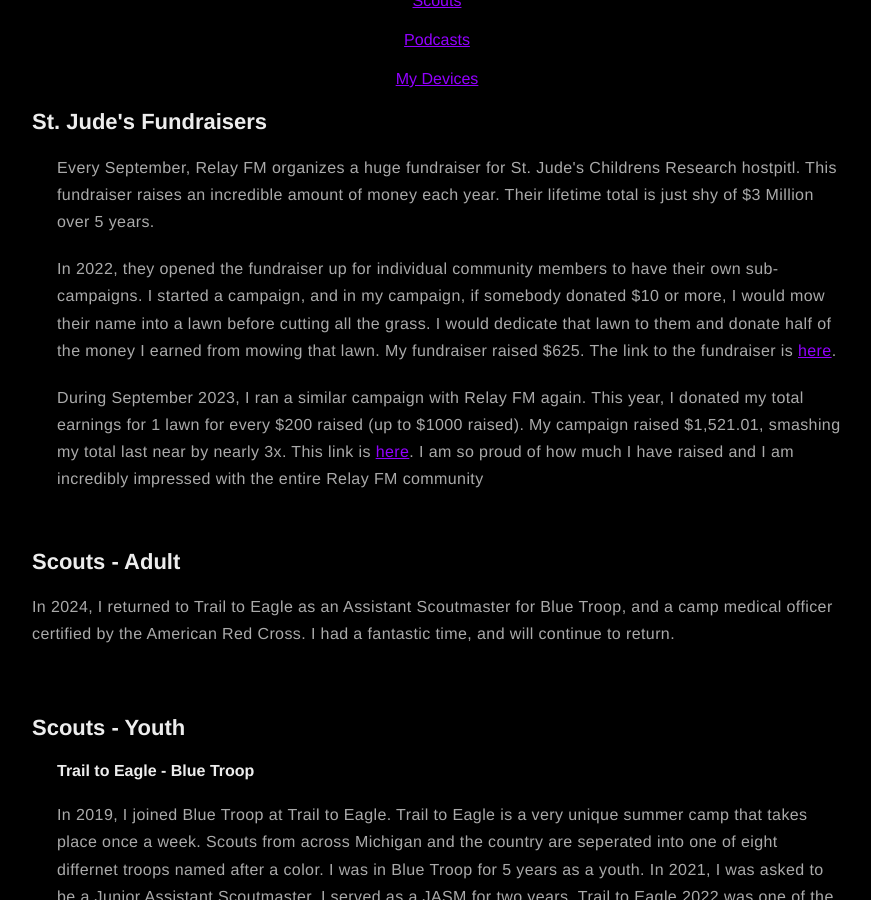
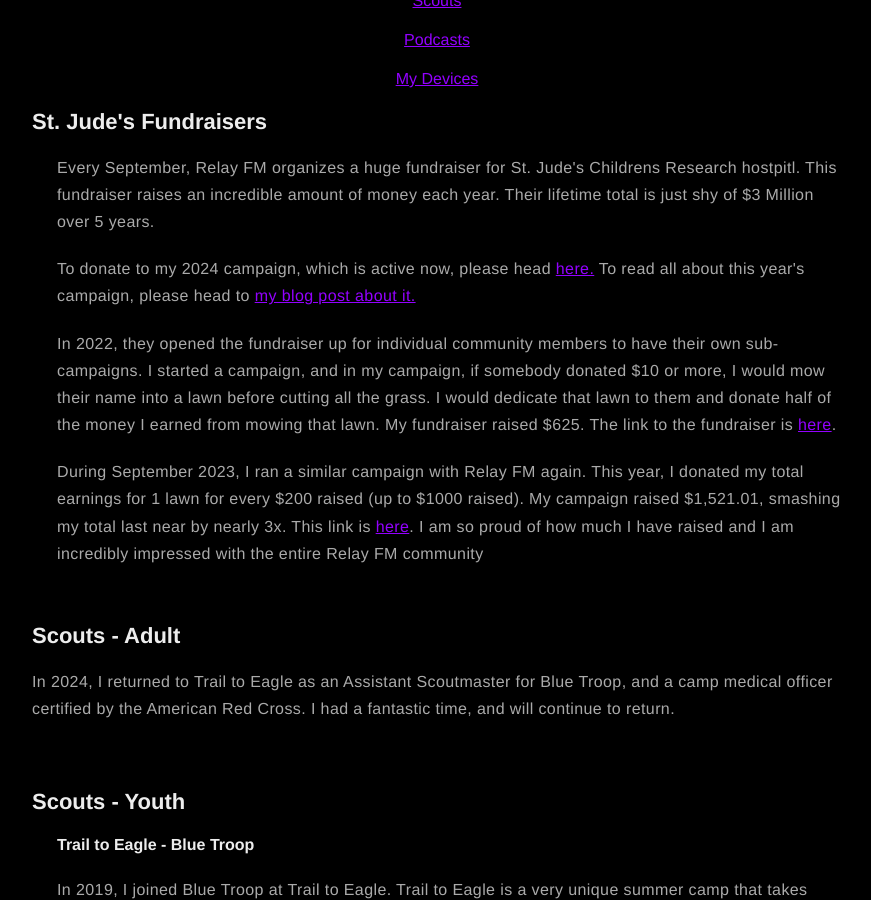
Before and after one commit to JDBurchHuzzah/jdburchhuzzah.github.io, a Jekyll site: the page built from about.md, in a window 1280 px wide and 900 px high, scrolled down 645 px. Shown: the whole window, without its empty margins (203-1074 px from the left). Built offline with Jekyll 4.4.1, drawn with Linux system fonts in a browser that asks for light colours; nearby versions of some CDN libraries.

Commit message:
Update about.md

```diff
--- a/about.md
+++ b/about.md
@@ -16,6 +16,7 @@
 <h2 id="jude">St. Jude's Fundraisers</h2>
 <div style="margin-left: 25px;">
   <p>Every September, Relay FM organizes a huge fundraiser for St. Jude's Childrens Research hostpitl. This fundraiser raises an incredible amount of money each year. Their lifetime total is just shy of $3 Million over 5 years.</p>
+  <p>To donate to my 2024 campaign, which is active now, please head <a href="https://jdburch.com/2024">here.</a> To read all about this year's campaign, please head to <a href="https://jdburch.com/StJude/">my blog post about it.</a></p>
   <p>In 2022, they opened the fundraiser up for individual community members to have their own sub-campaigns. I started a campaign, and in my campaign, if somebody donated $10 or more, I would mow their name into a lawn before cutting all the grass. I would dedicate that lawn to them and donate half of the money I earned from mowing that lawn. My fundraiser raised $625. The link to the fundraiser is <a href="https://jdburch.com/2022">here</a>.</p>
   <p>During September 2023, I ran a similar campaign with Relay FM again. This year, I donated my total earnings for 1 lawn for every $200 raised (up to $1000 raised). My campaign raised $1,521.01, smashing my total last near by nearly 3x. This link is <a href="https://jdburch.com/2023">here</a>. I am so proud of how much I have raised and I am incredibly impressed with the entire Relay FM community</p><br>
 </div>
```
